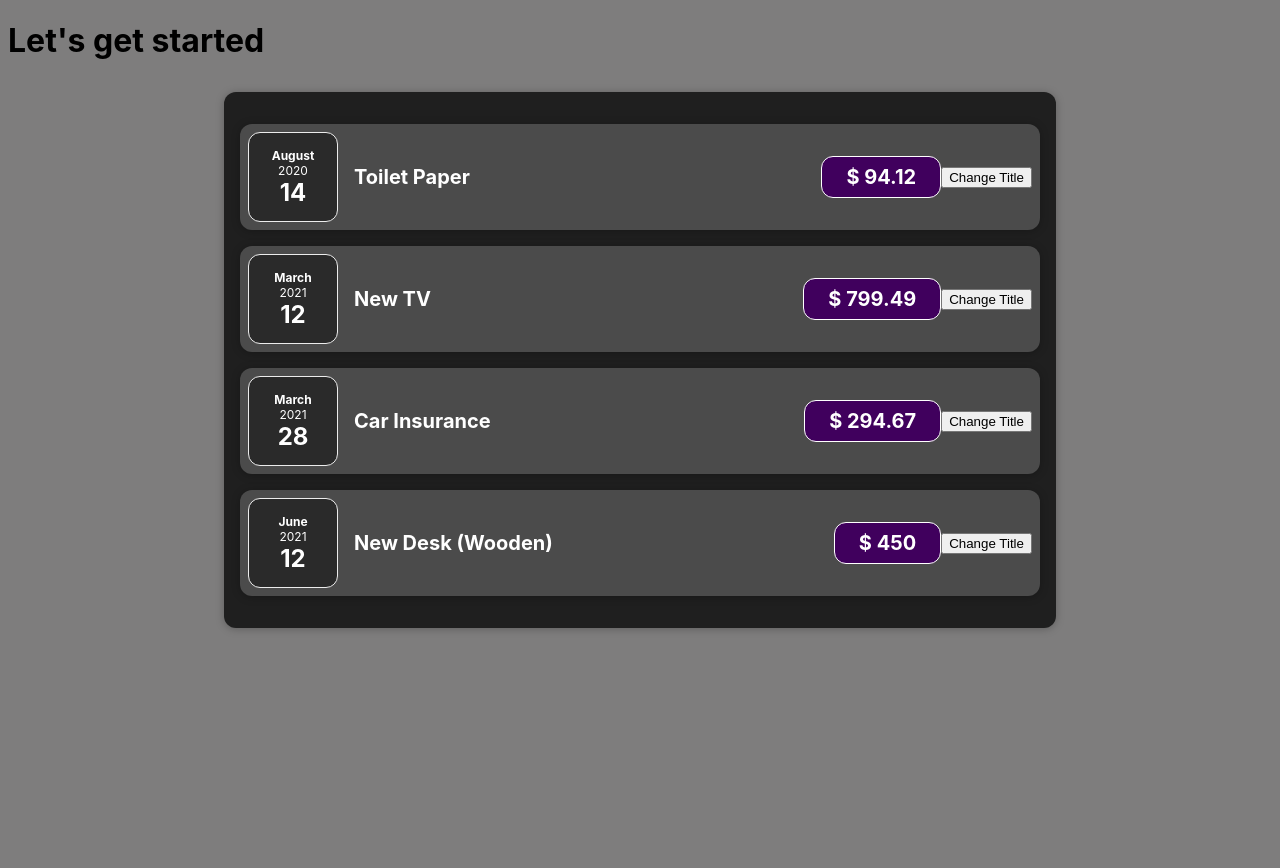
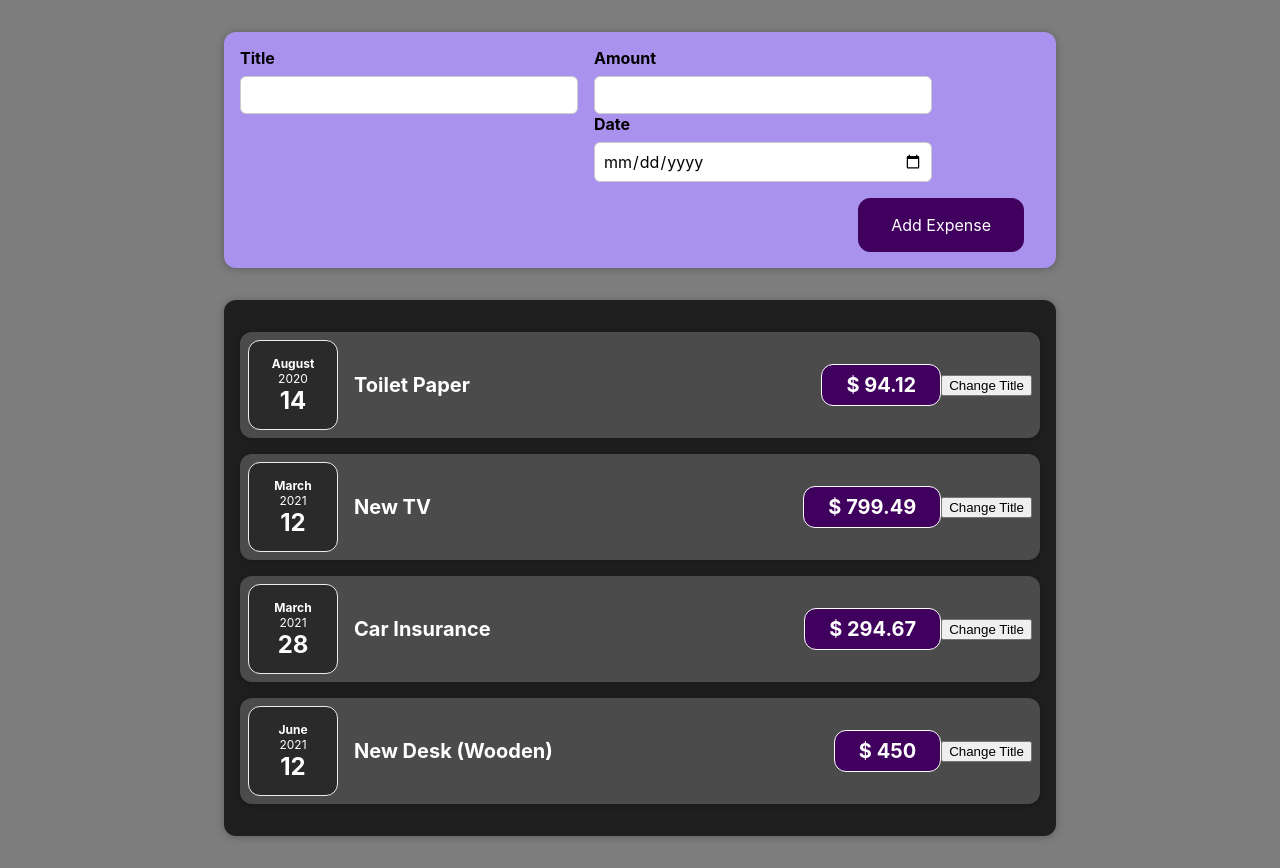
Before and after one commit to Helena-p/cost-calculator, a React (Create React App) app: page / in a window 1280 px wide. Before the commit the page ends 800 px from the top, so only its background shows below. Built offline with nearby package versions, Linux system fonts and the light colour scheme.

Commit message:
Storing value from user input in function

```diff
--- a/src/App.js
+++ b/src/App.js
@@ -1,4 +1,6 @@
 import Expenses from "./components/Expenses/Expenses";
+import NewExpense from "./components/NewExpense/NewExpense";
+import NewExpenses from "./components/NewExpense/NewExpense";
 
 const App = () => {
     const expenses = [
@@ -30,7 +32,7 @@
 
     return (
         <div>
-            <h1>Let's get started</h1>
+            <NewExpense />
             <Expenses items={expenses} />
         </div>
     );
--- /dev/null
+++ b/src/components/NewExpense/ExpenseForm.css
@@ -0,0 +1,26 @@
+.new-expense__controls {
+    display: flex;
+    flex-wrap: wrap;
+    gap: 1rem;
+    margin-bottom: 1rem;
+    text-align: left;
+}
+
+.new-expense__control label {
+    font-weight: bold;
+    margin-bottom: 0.5rem;
+    display: block;
+}
+
+.new-expense__control input {
+    font: inherit;
+    padding: 0.5rem;
+    border-radius: 6px;
+    border: 1px solid #ccc;
+    width: 20rem;
+    max-width: 100%;
+}
+
+.new-expense__actions {
+    text-align: right;
+}
--- /dev/null
+++ b/src/components/NewExpense/ExpenseForm.js
@@ -0,0 +1,53 @@
+import { useState } from "react";
+import "./ExpenseForm.css";
+
+const ExpenseForm = () => {
+    const [enteredTitle, setEnteredTitle] = useState("");
+    const titleChangeHandler = (event) => {
+        setEnteredTitle(event.target.value);
+    };
+
+    const [enteredAmount, setEnteredAmount] = useState("");
+    const amountChangeHandler = (event) => {
+        setEnteredAmount(event.target.value);
+    };
+
+    const [enteredDate, setEnteredDate] = useState("");
+    const dateChangeHandler = (event) => {
+        setEnteredDate(event.target.value);
+    };
+
+    return (
+        <form>
+            <div className="new-expense__controls">
+                <div className="new-expense__control">
+                    <label>Title</label>
+                    <input type="text" onChange={titleChangeHandler} />
+                </div>
+                <div className="new-expense__control">
+                    <label>Amount</label>
+                    <input
+                        type="number"
+                        min="0.01"
+                        step="0.01"
+                        onChange={amountChangeHandler}
+                    />
+                    <div className="new-expense__control">
+                        <label>Date</label>
+                        <input
+                            type="date"
+                            min="2019-01-01"
+                            max="2022-12-31"
+                            onChange={dateChangeHandler}
+                        />
+                    </div>
+                </div>
+            </div>
+            <div className="new-expense__actions">
+                <button type="submit">Add Expense</button>
+            </div>
+        </form>
+    );
+};
+
+export default ExpenseForm;
--- /dev/null
+++ b/src/components/NewExpense/NewExpense.css
@@ -0,0 +1,38 @@
+.new-expense {
+    background-color: #a892ee;
+    padding: 1rem;
+    margin: 2rem auto;
+    width: 50rem;
+    max-width: 95%;
+    border-radius: 12px;
+    text-align: center;
+    box-shadow: 0 1px 8px rgba(0, 0, 0, 0.25);
+}
+
+.new-expense button {
+    font: inherit;
+    cursor: pointer;
+    padding: 1rem 2rem;
+    border: 1px solid #40005d;
+    background-color: #40005d;
+    color: white;
+    border-radius: 12px;
+    margin-right: 1rem;
+}
+
+.new-expense button:hover,
+.new-expense button:active {
+    background-color: #510674;
+    border-color: #510674;
+}
+
+.new-expense button.alternative {
+    color: #220131;
+    border-color: transparent;
+    background-color: transparent;
+}
+
+.new-expense button.alternative:hover,
+.new-expense button.alternative:active {
+    background-color: #ddb3f8;
+}
--- /dev/null
+++ b/src/components/NewExpense/NewExpense.js
@@ -0,0 +1,12 @@
+import ExpenseForm from "./ExpenseForm";
+import "./NewExpense.css";
+
+const NewExpense = () => {
+    return (
+        <div className="new-expense">
+            <ExpenseForm />
+        </div>
+    );
+};
+
+export default NewExpense;
```
